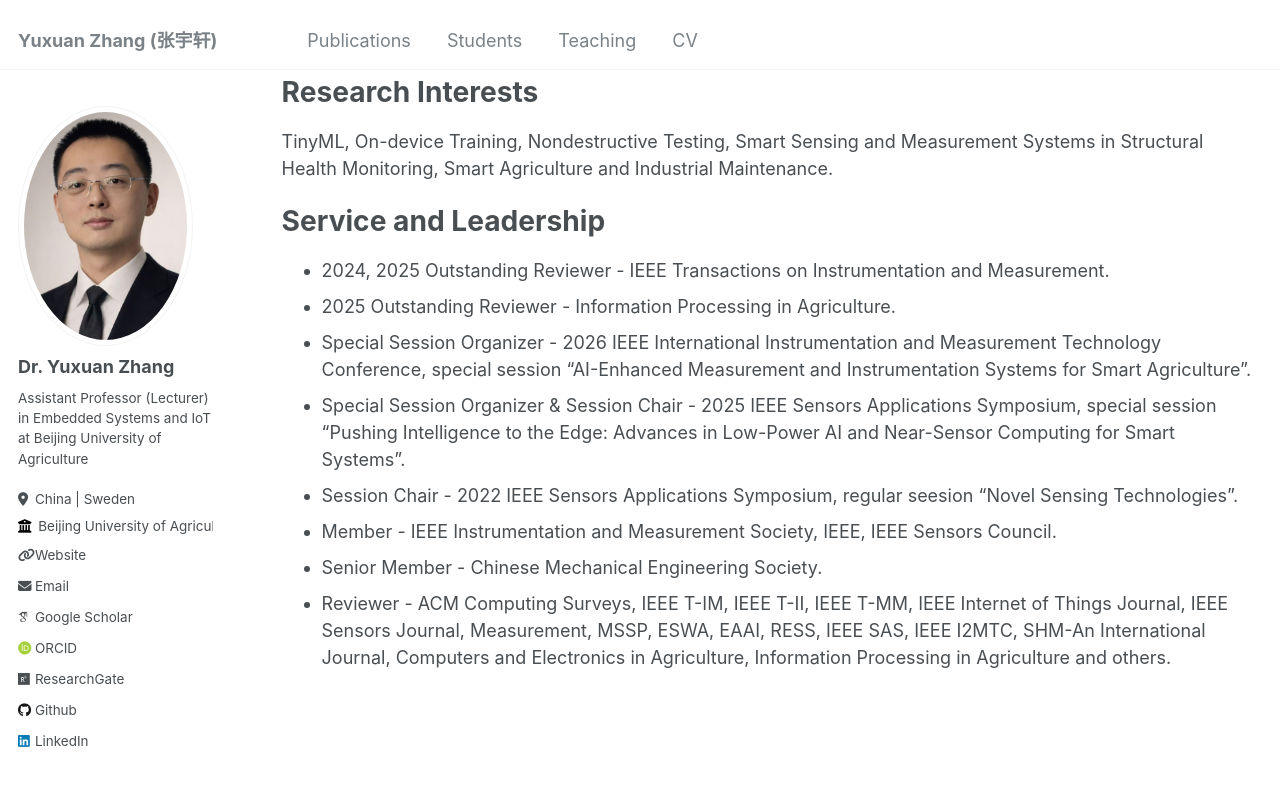
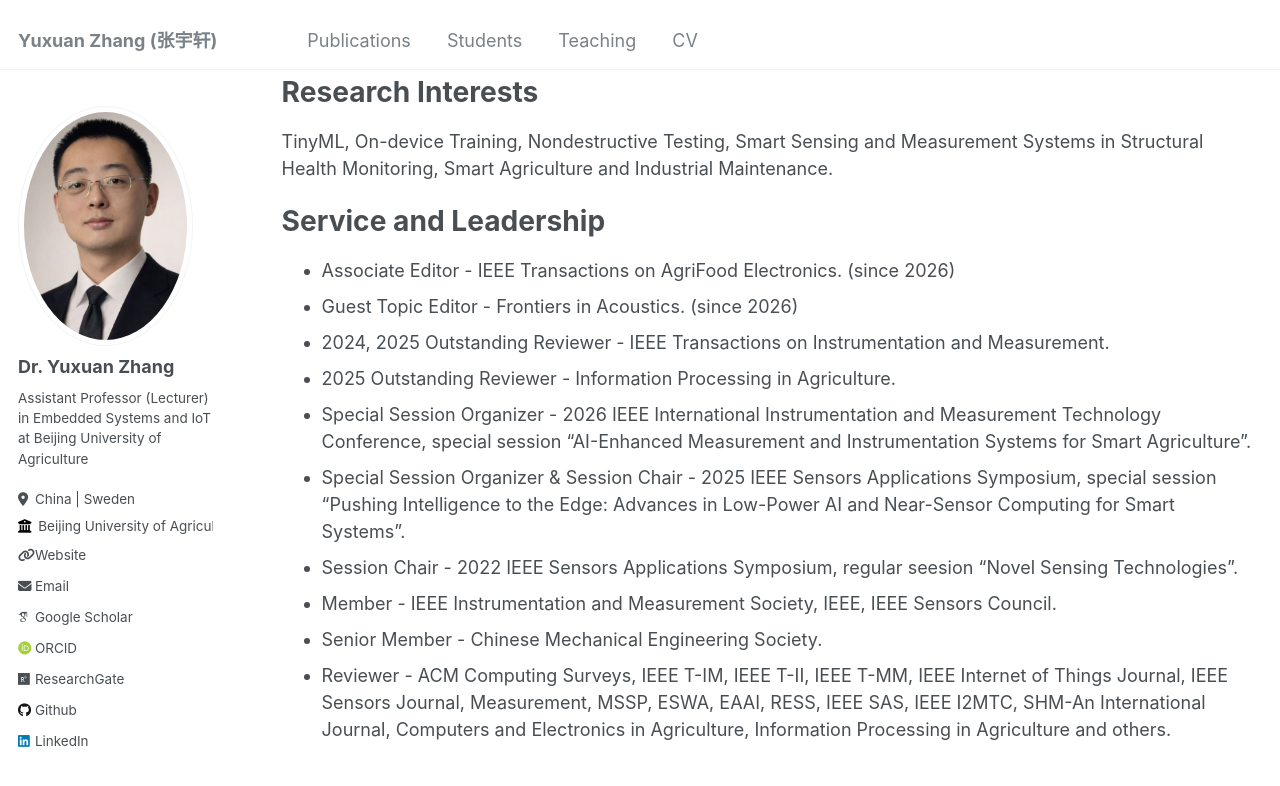
Before and after one commit to YuxuanZhang-96/YuxuanZhang-96.github.io, a Jekyll site: the page built from _pages/cv.md, in a window 1280 px wide and 900 px high, scrolled down 500 px. Shown: the top 786 px of the window. Built offline with Jekyll 4.4.1, drawn with Linux system fonts in a browser that asks for light colours; some web fonts are replaced.

Commit message:
Add editorial roles to CV

```diff
--- a/_pages/cv.md
+++ b/_pages/cv.md
@@ -31,6 +31,8 @@ TinyML, On-device Training, Nondestructive Testing, Smart Sensing and Measuremen
 
 Service and Leadership
 ======
+* Associate Editor                          - IEEE Transactions on AgriFood Electronics. (since 2026)
+* Guest Topic Editor                        - Frontiers in Acoustics. (since 2026)
 * 2024, 2025 Outstanding Reviewer           - IEEE Transactions on Instrumentation and Measurement.
 * 2025 Outstanding Reviewer                 - Information Processing in Agriculture.
 * Special Session Organizer                 - 2026 IEEE International Instrumentation and Measurement Technology Conference, special session "AI-Enhanced Measurement and Instrumentation Systems for Smart Agriculture".
```
